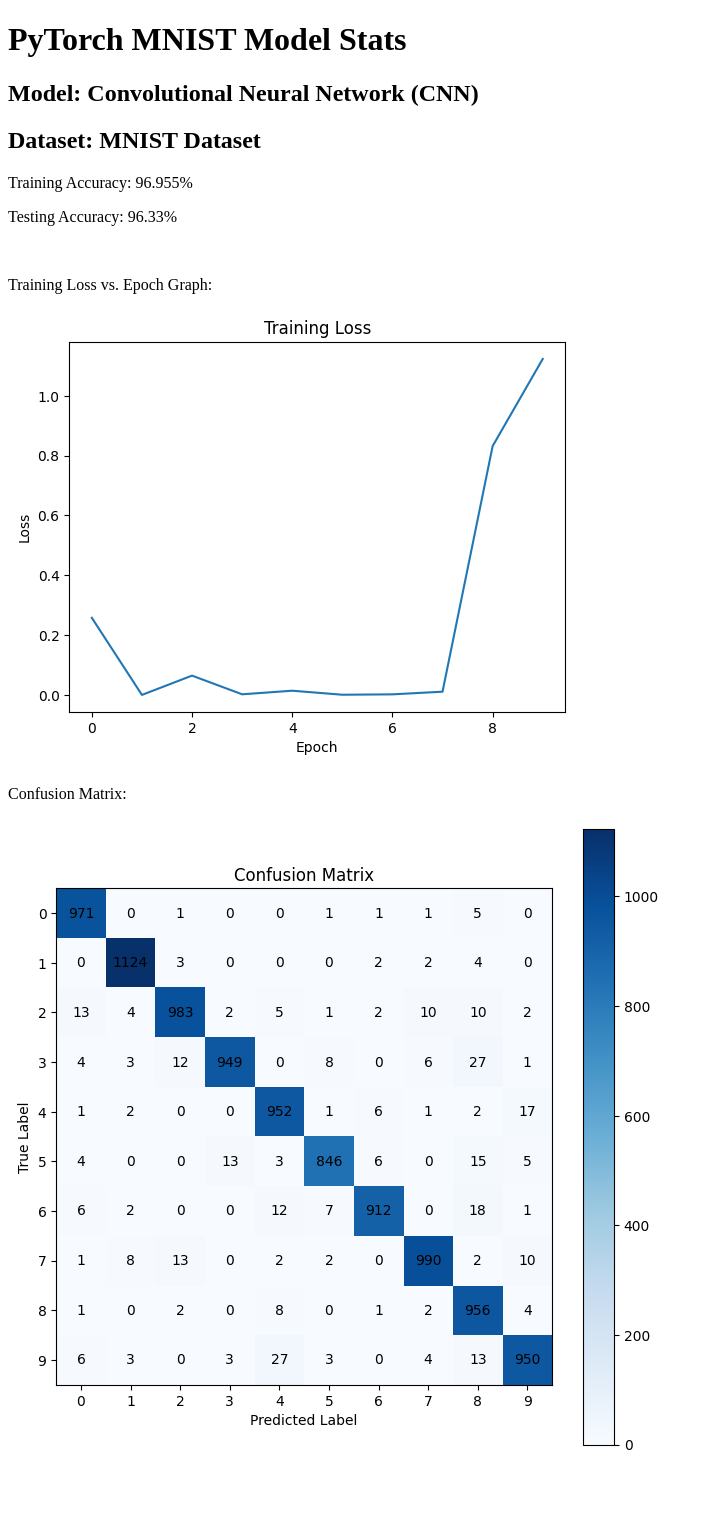
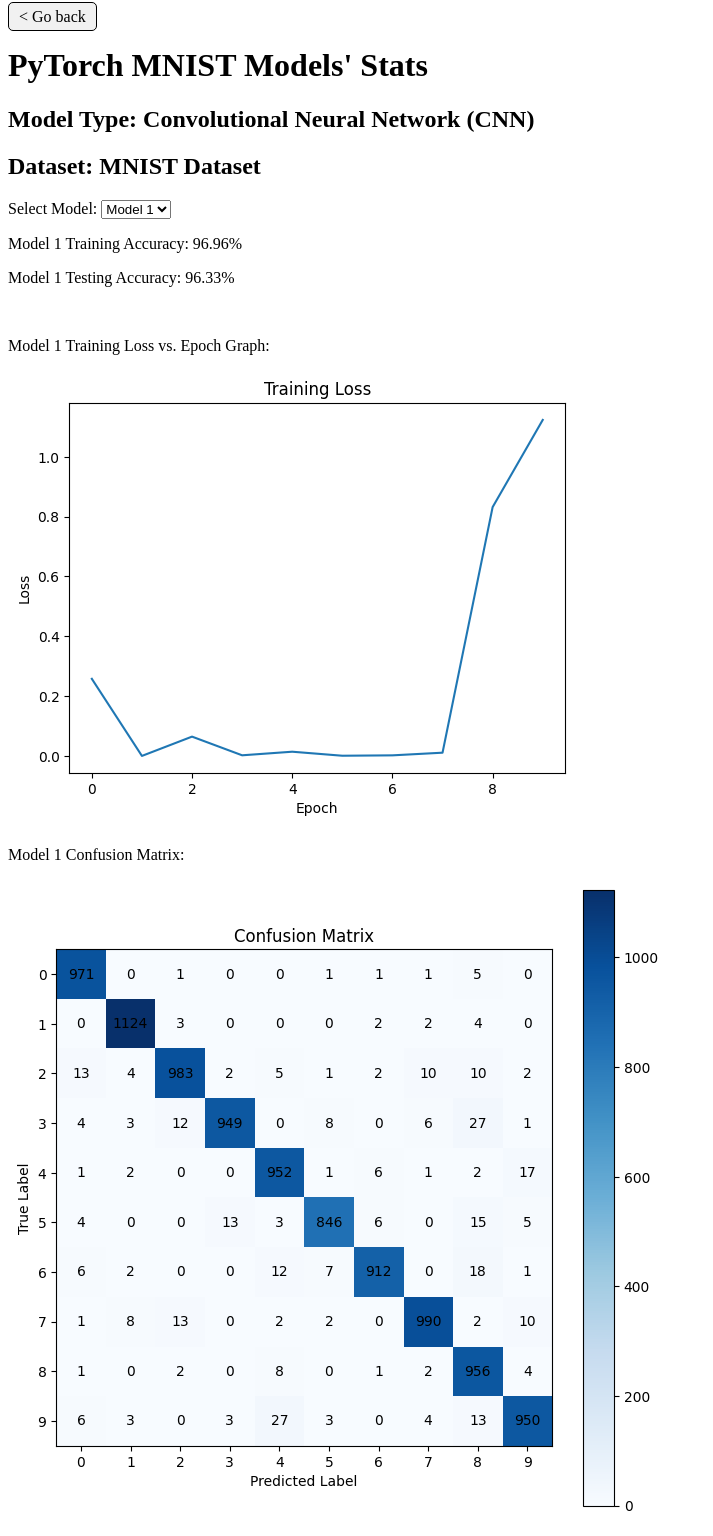
Before and after one commit to devsai9/learning-flask, a Flask app: page /stats in a window 1280 px wide. Shown: the whole page, without its empty margins (0-713 px from the left). Before the commit the page ends 1450 px from the top, so only its background shows below. Run offline with Flask 3, Linux system fonts and the light colour scheme.

Commit message:
Trained two more AI models

```diff
--- a/flask-with-pt/app.py
+++ b/flask-with-pt/app.py
@@ -11,7 +11,8 @@
 if not os.path.exists('static'):
     os.makedirs('static')
 
-class MNISTModel(nn.Module):
+# Model 1
+class MNISTModel1(nn.Module):
     def __init__(self):
         super().__init__()
         self.model = nn.Sequential(
@@ -27,9 +28,74 @@
         x = self.model(x)
         return x
 
-model = MNISTModel()
-model.load_state_dict(torch.load('model.pth', weights_only=True))
-model.eval()
+model1 = MNISTModel1()
+model1.load_state_dict(torch.load('model1.pth', weights_only=True))
+model1.eval()
+
+# Model 2
+class MNISTModel2(nn.Module):
+    def __init__(self):
+        super().__init__()
+        self.model = nn.Sequential(
+            nn.Flatten(),
+            nn.Linear(28 * 28, 512),
+            nn.BatchNorm1d(512),
+            nn.ReLU(),
+            nn.Dropout(0.2),
+            nn.Linear(512, 256),
+            nn.BatchNorm1d(256),
+            nn.ReLU(),
+            nn.Dropout(0.2),
+            nn.Linear(256, 128),
+            nn.BatchNorm1d(128),
+            nn.ReLU(),
+            nn.Linear(128, 10),
+        )
+
+    def forward(self, x):
+        x = self.model(x)
+        return x
+
+model2 = MNISTModel2()
+model2.load_state_dict(torch.load('model2.pth', weights_only=True))
+model2.eval()
+
+# Model 3
+class MNISTModel3(nn.Module):
+    def __init__(self):
+        super().__init__()
+        self.model = nn.Sequential(
+            nn.Flatten(),
+            nn.Linear(28 * 28, 1024),
+            nn.BatchNorm1d(1024),
+            nn.ReLU(),
+            nn.Dropout(0.3),
+
+            nn.Linear(1024, 512),
+            nn.BatchNorm1d(512),
+            nn.ReLU(),
+            nn.Dropout(0.3),
+
+            nn.Linear(512, 256),
+            nn.LayerNorm(256),
+            nn.GELU(),
+            nn.Dropout(0.2),
+
+            nn.Linear(256, 128),
+            nn.BatchNorm1d(128),
+            nn.ReLU(),
+            nn.Dropout(0.2),
+
+            nn.Linear(128, 10),
+        )
+
+    def forward(self, x):
+        x = self.model(x)
+        return x
+
+model3 = MNISTModel3()
+model3.load_state_dict(torch.load('model3.pth', weights_only=True))
+model3.eval()
 
 transform = transforms.Compose([
     transforms.Grayscale(num_output_channels=1),
@@ -48,11 +114,16 @@
 
 @app.post('/predict')
 def predict():
-    if 'file' not in request.files:
-        return render_template('results.html.jinja', result='No file provided')
+    if 'file' not in request.files: return render_template('results.html.jinja', result='No file provided')
+
     file = request.files['file']
-    if file.filename == '':
-        return render_template('results.html.jinja', result='No file provided')
+    if file.filename == '': return render_template('results.html.jinja', result='No file provided')
+
+    modelStr = request.form.get('model')
+    if (modelStr == '1'): model = model1
+    elif (modelStr == '2'): model = model2
+    elif (modelStr == '3'): model = model3
+    else: return render_template('results.html.jinja', result='No model selected')
 
     if file:
         try:
@@ -68,6 +139,7 @@
                                    result=prediction,
                                    predictions=confidence_scores.tolist(),
                                    image_path='static/temp.png',
+                                   model=modelStr,
                                    enumerate=enumerate)
         except Exception as e:
             print(f'Error during prediction: {e}')
--- a/flask-with-pt/templates/results.html.jinja
+++ b/flask-with-pt/templates/results.html.jinja
@@ -32,6 +32,7 @@
     <a href="/" id="return">&lt; Go back</a>
     <div id="container">
         <h2>Prediction: {{ result }}</h2>
+        <p>Model #{{ model }}</p>
         {% if image_path %}
             <p>Uploaded Image:</p>
             <img src="{{ image_path }}" alt="Uploaded Image" width="200" />
@@ -41,9 +42,9 @@
             <ul>
                 {% for index, prediction in enumerate(predictions) %}
                     {% if index == result %}
-                        <li><b>The model was {{ prediction * 100 }}% sure/confident that the image was of a {{ index }}</b></li>
+                        <li><b>Model #{{ model }} was {{ prediction * 100 }}% sure/confident that the image was of a {{ index }}</b></li>
                     {% else %}
-                        <li>The model was {{ prediction * 100 }}% sure/confident that the image was of a {{ index }}</li>
+                        <li>Model #{{ model }} was {{ prediction * 100 }}% sure/confident that the image was of a {{ index }}</li>
                     {% endif %}
                 {% endfor %}
             </ul>
--- a/flask-with-pt/templates/stats.html
+++ b/flask-with-pt/templates/stats.html
@@ -3,18 +3,86 @@
 <head>
     <meta charset="UTF-8">
     <meta name="viewport" content="width=device-width, initial-scale=1.0">
-    <title>PyTorch MNIST Model Stats</title>
+    <title>PyTorch MNIST Models' Stats</title>
+    <style>
+        #return {
+            text-decoration: none;
+            color: black;
+            padding: 5px 10px;
+            background-color: #f1f1f1;
+            border: 1px solid black;
+            border-radius: 5px;
+        }
+    </style>
 </head>
 <body>
-    <h1>PyTorch MNIST Model Stats</h1>
-    <h2>Model: Convolutional Neural Network (CNN)</h2>
+    <a href="/" id="return">&lt; Go back</a>
+    <h1>PyTorch MNIST Models' Stats</h1>
+    <h2>Model Type: Convolutional Neural Network (CNN)</h2>
     <h2>Dataset: MNIST Dataset</h2>
-    <p>Training Accuracy: 96.955%</p>
-    <p>Testing Accuracy: 96.33%</p>
-    <br>
-    <p>Training Loss vs. Epoch Graph: </p>
-    <img src="../static/training_loss_vs_epoch.png" alt="Graph of Training Loss vs. Epoch">
-    <p>Confusion Matrix: </p>
-    <img src="../static/confusion_matrix.png" alt="Confusion Matrix">
+
+    <label for="model">Select Model:</label>
+    <select name="model" id="model">
+        <option value="1">Model 1</option>
+        <option value="2">Model 2</option>
+        <option value="3">Model 3</option>
+    </select>
+    <div id="m1">
+        <p>Model 1 Training Accuracy: 96.96%</p>
+        <p>Model 1 Testing Accuracy: 96.33%</p>
+        <br>
+        <p>Model 1 Training Loss vs. Epoch Graph: </p>
+        <img src="../static/m1_training_loss_vs_epoch.png" alt="Model 1's Graph of Training Loss vs. Epoch">
+        <p>Model 1 Confusion Matrix: </p>
+        <img src="../static/m1_confusion_matrix.png" alt="Model 1's Confusion Matrix">
+    </div>
+
+    <div id="m2">
+        <p>Model 2 Training Accuracy: 97.46%</p>
+        <p>Model 2 Testing Accuracy: 96.89%</p>
+        <br>
+        <p>Model 2 Training Loss vs. Epoch Graph: </p>
+        <img src="../static/m2_training_loss_vs_epoch.png" alt="Model 2's Graph of Training Loss vs. Epoch">
+        <p>Model 2 Confusion Matrix: </p>
+        <img src="../static/m2_confusion_matrix.png" alt="Model 2's Confusion Matrix">
+    </div>
+
+    <div id="m3">
+        <p>Model 3 Training Accuracy: 96.92%</p>
+        <p>Model 3 Testing Accuracy: 96.44%</p>
+        <br>
+        <p>Model 3 Training Loss vs. Epoch Graph: </p>
+        <img src="../static/m3_training_loss_vs_epoch.png" alt="Model 3's Graph of Training Loss vs. Epoch">
+        <p>Model 3 Confusion Matrix: </p>
+        <img src="../static/m3_confusion_matrix.png" alt="Model 3's Confusion Matrix">
+    </div>
+
+    <script defer>
+        const modelSelect = document.getElementById('model');
+        const m1 = document.getElementById('m1');
+        const m2 = document.getElementById('m2');
+        const m3 = document.getElementById('m3');
+
+        document.addEventListener('DOMContentLoaded', () => {
+            m2.style.display = 'none';
+            m3.style.display = 'none';
+        });
+
+        modelSelect.addEventListener('change', () => {
+            if (modelSelect.value === '1') {
+                m1.style.display = 'block';
+                m2.style.display = 'none';
+                m3.style.display = 'none';
+            } else if (modelSelect.value === '2') {
+                m1.style.display = 'none';
+                m2.style.display = 'block';
+                m3.style.display = 'none';
+            } else if (modelSelect.value === '3') {
+                m1.style.display = 'none';
+                m2.style.display = 'none';
+                m3.style.display = 'block';
+            }
+        });
+    </script>
 </body>
 </html>
```
Also changed, not shown: flask-with-pt/templates/index.html (+8 -2 lines), flask-with-pt/static/m1_confusion_matrix.png (renamed from flask-with-pt/static/confusion_matrix.png), flask-with-pt/static/m1_training_loss_vs_epoch.png (renamed from flask-with-pt/static/training_loss_vs_epoch.png), flask-with-pt/static/m2_confusion_matrix.png (added), flask-with-pt/static/m2_training_loss_vs_epoch.png (added), flask-with-pt/static/m3_confusion_matrix.png (added), flask-with-pt/static/m3_training_loss_vs_epoch.png (added), 5 other files.
